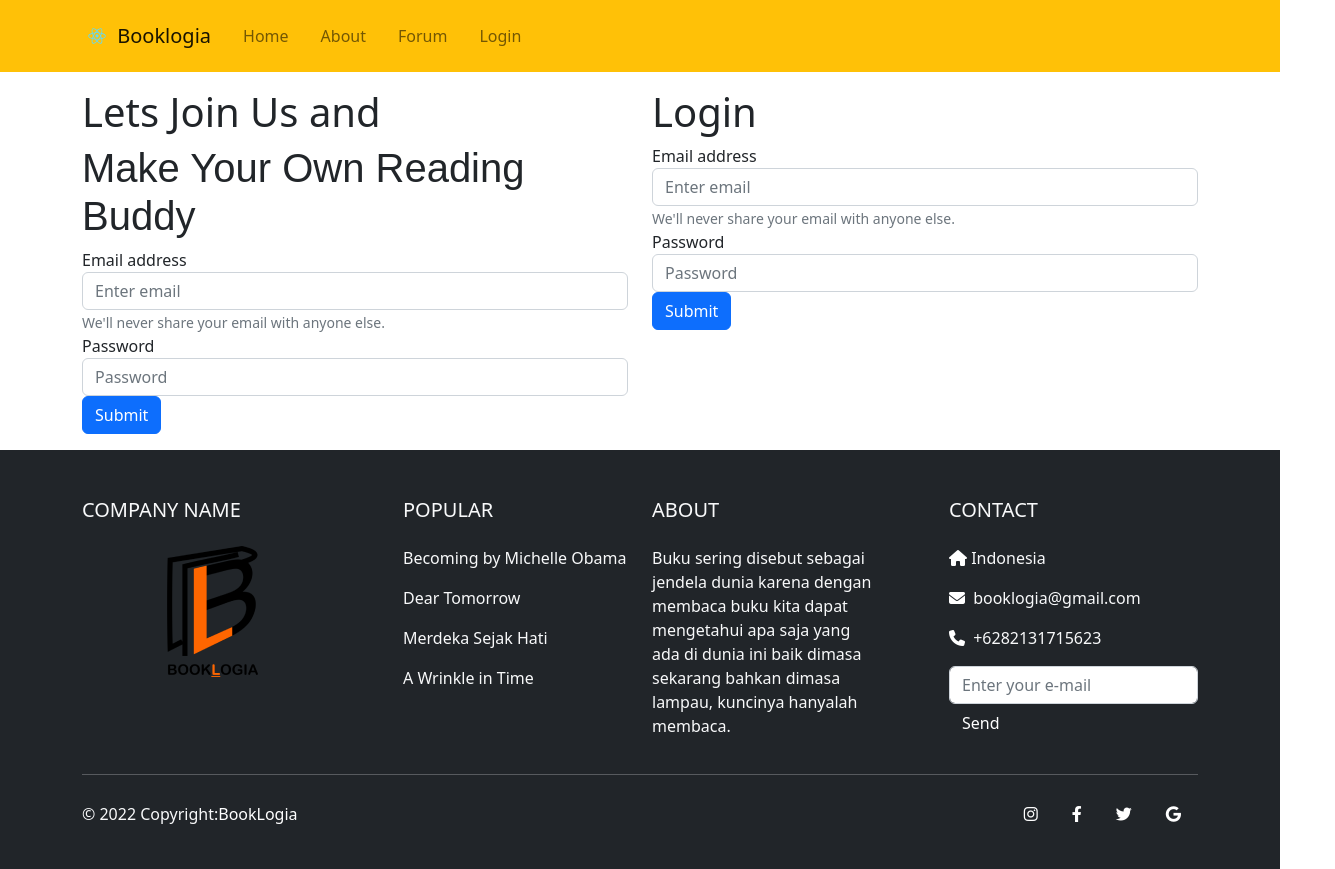
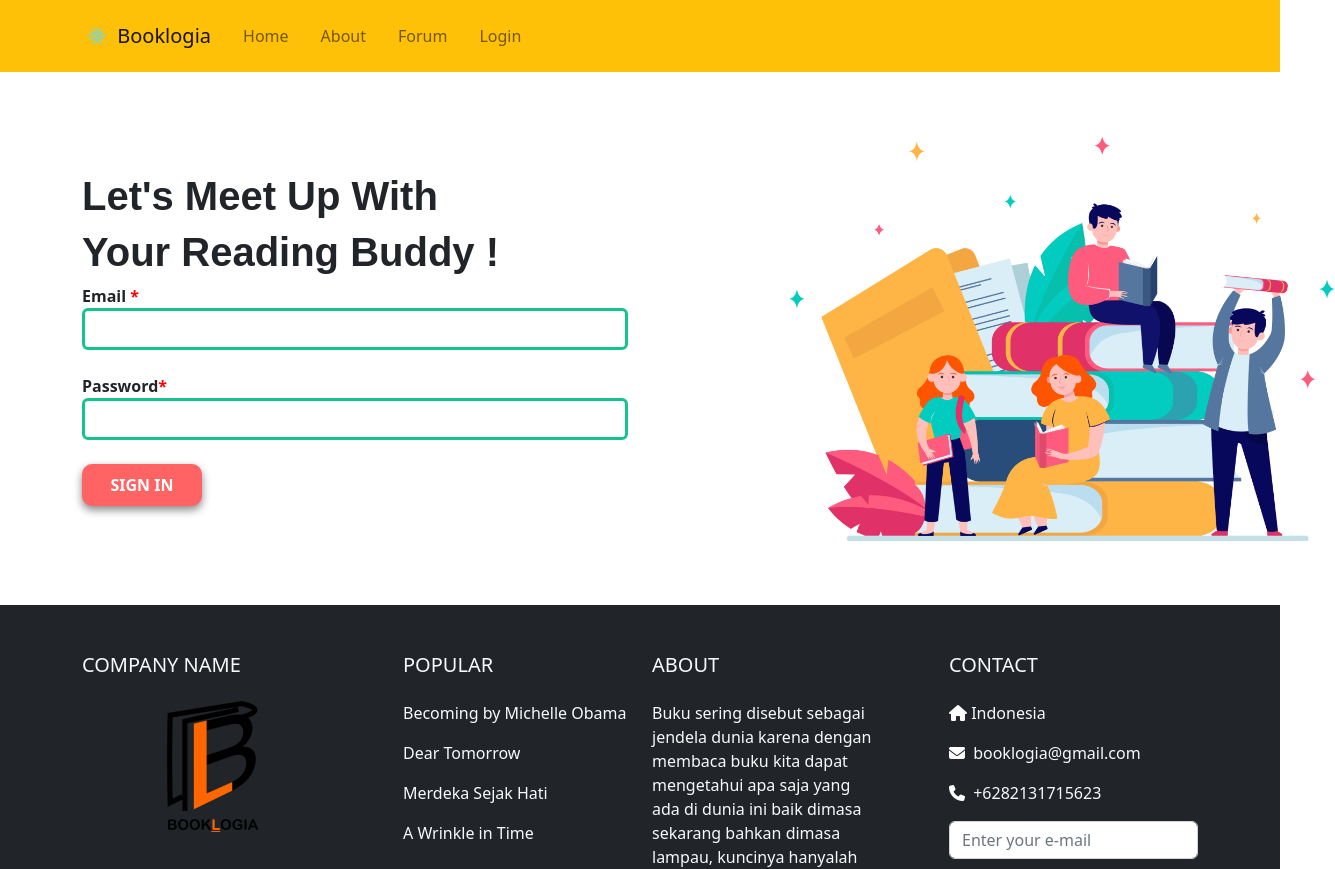
Before and after one commit to fikriwado/booklogia, a React (Create React App) app: page /login in a window 1280 px wide. Shown: the top 869 px of the page, 1335 px wide, since content can reach past the window. Built offline with nearby package versions, Linux system fonts and the light colour scheme.

Commit message:
fix conflik

```diff
--- a/src/App.css
+++ /dev/null
@@ -1,5 +0,0 @@
-* {
-  box-sizing: border-box;
-  margin: 0;
-  padding: 0;
-}
--- a/src/App.js
+++ b/src/App.js
@@ -6,7 +6,6 @@ import Home from './pages/Home';
 import About from './pages/About';
 import Forum from './pages/Forum';
 import Login from './pages/Login';
-import './App.css';
 
 function App() {
   return (
--- /dev/null
+++ b/src/App.scss
@@ -0,0 +1,54 @@
+$theme-colors: (
+  'primary': #0d6efd,
+  'secondary': #6c757d,
+  'success': #14c38e,
+  'info': #0dcaf0,
+  'warning': #feca57,
+  'danger': #ff6363,
+  'light': #f8f9fa,
+  'dark': #212529,
+);
+
+@import '~bootstrap/scss/bootstrap';
+
+/*---- Footer ---- */
+.subscribe {
+  position: relative;
+}
+
+.btn-submits {
+  background: #614ad3 !important;
+  height: 40px;
+  border-radius: 8px;
+  padding-left: 30px;
+  padding-right: 30px;
+  color: #fff;
+  font-weight: bold;
+  position: absolute;
+  top: 5px;
+  right: 5px;
+  box-shadow: rgba(149, 157, 165, 0.2) 0px 8px 24px !important;
+}
+
+.form-control {
+  background-color: lighten(#ccc, 10%);
+  box-shadow: none;
+  border-radius: 8px;
+  height: 50px;
+  padding-left: 30px;
+  padding-right: 130px;
+  border: none;
+  color: #343a40;
+}
+
+@media only screen and (max-width: 768px) {
+  .sub-footer {
+    font-family: 'Poppins', sans-serif;
+    color: #fff;
+    font-size: 100%;
+  }
+
+  .icon-media-footer {
+    font-size: 100%;
+  }
+}
--- a/src/pages/Login/App.css
+++ b/src/pages/Login/App.css
@@ -1,10 +1,20 @@
 .btn-login {
-  background: #614ad3 !important;
-  height: 40px;
-  border-radius: 8px;
-  padding-left: 30px;
-  padding-right: 30px;
+  margin: auto;
+  background: #ff6363 !important;
+  width: 120px;
+  border-radius: 10px;
   color: #fff;
-  font-weight: bold;
-  box-shadow: rgba(149, 157, 165, 0.2) 0px 8px 24px !important;
+  font-weight: 600;
+  padding: 0%;
+  box-shadow: 0px 4px 8px #888888;
 }
+
+.form-login .form-control {
+  border: #14c38e solid 3px;
+}
+
+.img-fluid {
+  width: 100%;
+  height: auto;
+  margin-left: 25%;
+}
--- a/src/pages/Login/index.js
+++ b/src/pages/Login/index.js
@@ -1,74 +1,56 @@
-import { Button, Col, Container, Row } from 'react-bootstrap';
+import { Col, Container, Row } from 'react-bootstrap';
+import heroImage from '../../assets/images/hero.png';
+import { Link } from 'react-router-dom';
 import './App.css';
 
 function Login() {
   return (
-    <Container className='py-3'>
-      <Row>
-        <Col md={6} className='mx-auto'>
-          <h1 style={{ fontFamily: "'Montserrat', sans-serif, 500" }}>
-            Lets Join Us and
+    <Container className='py-5 my-3'>
+      <Row className='align-items-center'>
+        <Col md={6} xl={6} className='mx-auto'>
+          <h1
+            className='fw-bold'
+            style={{ fontFamily: "'Poppins', sans-serif" }}
+          >
+            Let's Meet Up With
           </h1>
-          <h1 style={{ fontFamily: "'Montserrat', sans-serif" }}>
-            Make Your Own Reading Buddy
+          <h1
+            className='fw-bold'
+            style={{ fontFamily: "'Poppins', sans-serif" }}
+          >
+            Your Reading Buddy !
           </h1>
-          <form>
+          <form className='form-login'>
             <div className='form-group'>
-              <label htmlFor='exampleInputEmail1'>Email address</label>
+              <label className='fw-semibold' htmlFor='exampleInputEmail1'>
+                Email <span style={{ color: 'red' }}>*</span>{' '}
+              </label>
               <input
                 type='email'
                 className='form-control'
                 id='exampleInputEmail1'
                 aria-describedby='emailHelp'
-                placeholder='Enter email'
               />
-              <small id='emailHelp' className='form-text text-muted'>
-                We'll never share your email with anyone else.
-              </small>
             </div>
-            <div className='form-group'>
-              <label htmlFor='exampleInputPassword1'>Password</label>
+
+            <div className='form-group my-4'>
+              <label className='fw-semibold' htmlFor='exampleInputPassword1'>
+                Password
+                <span style={{ color: 'red' }}>*</span>
+              </label>
               <input
                 type='password'
                 className='form-control'
                 id='exampleInputPassword1'
-                placeholder='Password'
               />
             </div>
-            <Button type='submit' className='btn btn-primary'>
-              Submit
-            </Button>
+            <Link to='/' className='btn btn-login px-4 py-2'>
+              SIGN IN
+            </Link>
           </form>
         </Col>
-        <Col md={6} className='mx-auto'>
-          <h1>Login</h1>
-          <form>
-            <div className='form-group'>
-              <label htmlFor='exampleInputEmail1'>Email address</label>
-              <input
-                type='email'
-                className='form-control'
-                id='exampleInputEmail1'
-                aria-describedby='emailHelp'
-                placeholder='Enter email'
-              />
-              <small id='emailHelp' className='form-text text-muted'>
-                We'll never share your email with anyone else.
-              </small>
-            </div>
-            <div className='form-group'>
-              <label htmlFor='exampleInputPassword1'>Password</label>
-              <input
-                type='password'
-                className='form-control'
-                id='exampleInputPassword1'
-                placeholder='Password'
-              />
-            </div>
-            <Button type='submit' className='btn btn-primary'>
-              Submit
-            </Button>
-          </form>
+        <Col md={6} xl={6} className='mx-auto'>
+          <img src={heroImage} className='img-fluid' alt='' />
         </Col>
       </Row>{' '}
       {/* <Button className='btn-login' as={Col} variant='primary'>
```
